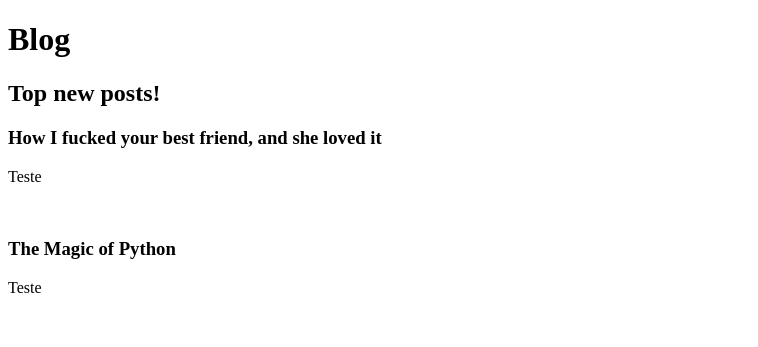
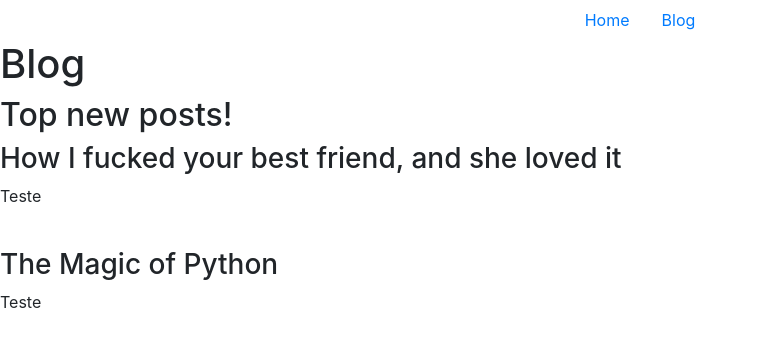
Before and after one commit to luizfx22/old.luizg.dev, a Django app: page /blog/ in a window 1280 px wide. Shown: the top 347 px of the page, without its empty margins (0-758 px from the left). Run offline with Django 3.2, Linux system fonts and the light colour scheme; data comes from the database, SQL or seed files in the repository; some libraries are stand-ins or nearby versions.

Commit message:
Implemented booststrap

```diff
--- a/luizg/templates/base.html
+++ b/luizg/templates/base.html
@@ -6,12 +6,26 @@
     <meta charset="UTF-8">
     <meta name="viewport" content="width=device-width, initial-scale=1.0">
     <link rel="stylesheet" href="{% static 'style.css' %}">
+    <link rel="stylesheet" href="https://stackpath.bootstrapcdn.com/bootstrap/4.5.0/css/bootstrap.min.css" integrity="sha384-9aIt2nRpC12Uk9gS9baDl411NQApFmC26EwAOH8WgZl5MYYxFfc+NcPb1dKGj7Sk" crossorigin="anonymous">
     <title>
       {% block title %} {% endblock title %}
     </title>
   </head>
   <body>
+    <header>
+      <ul class="nav justify-content-center">
+        <li class="nav-item">
+          <a class="nav-link" href="/">Home</a>
+        </li>
+        <li class="nav-item">
+          <a class="nav-link" href="/blog">Blog</a>
+        </li>
+      </ul>
+    </header>
     {% block content %}
     {% endblock content %}
   </body>
+  <script src="https://code.jquery.com/jquery-3.5.1.slim.min.js" integrity="sha384-DfXdz2htPH0lsSSs5nCTpuj/zy4C+OGpamoFVy38MVBnE+IbbVYUew+OrCXaRkfj" crossorigin="anonymous"></script>
+  <script src="https://cdn.jsdelivr.net/npm/popper.js@1.16.0/dist/umd/popper.min.js" integrity="sha384-Q6E9RHvbIyZFJoft+2mJbHaEWldlvI9IOYy5n3zV9zzTtmI3UksdQRVvoxMfooAo" crossorigin="anonymous"></script>
+  <script src="https://stackpath.bootstrapcdn.com/bootstrap/4.5.0/js/bootstrap.min.js" integrity="sha384-OgVRvuATP1z7JjHLkuOU7Xw704+h835Lr+6QL9UvYjZE3Ipu6Tp75j7Bh/kR0JKI" crossorigin="anonymous"></script>
 </html>
```
